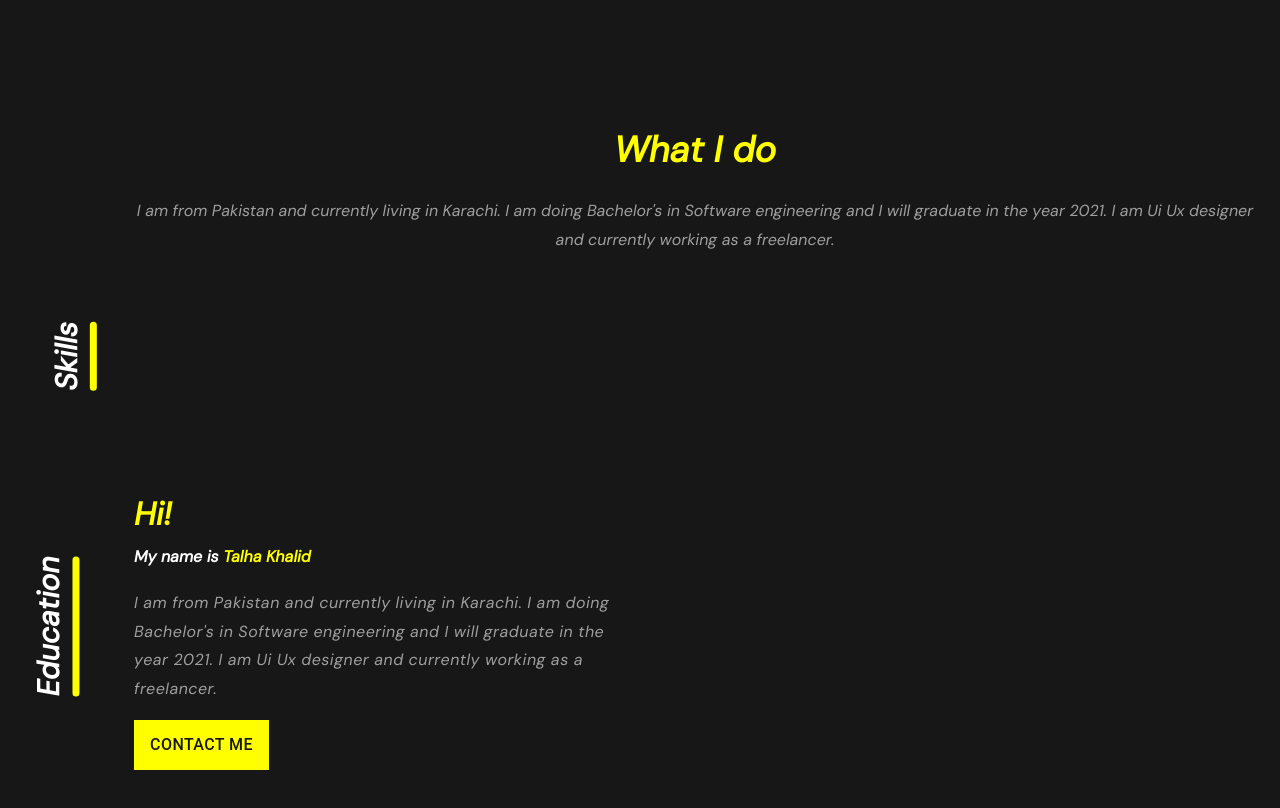
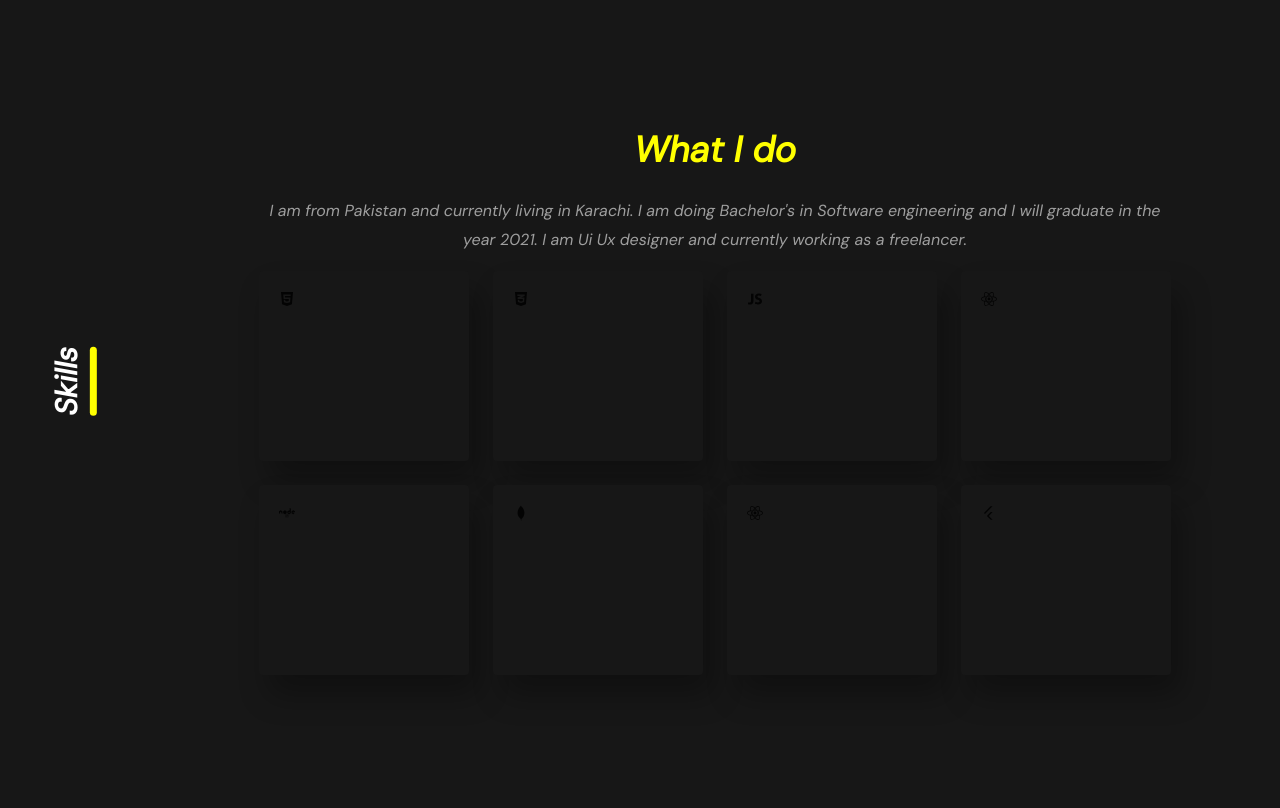
Before and after one commit to hafiztalhakh/portfolio, a React (Create React App) app: page / in a window 1280 px wide. Shown: the part 420-1228 px from the top of the page. Before the commit the page ends 1190 px from the top, so only its background shows below. Built offline with nearby package versions, Linux system fonts and the light colour scheme; a web font is replaced by a local one.

Commit message:
iicons added

```diff
--- a/package.json
+++ b/package.json
@@ -10,6 +10,7 @@
     "@testing-library/user-event": "^7.1.2",
     "react": "^16.13.1",
     "react-dom": "^16.13.1",
+    "react-icons": "^3.11.0",
     "react-router-dom": "^5.2.0",
     "react-scripts": "3.4.3"
   },
--- a/src/App.css
+++ b/src/App.css
@@ -166,3 +166,11 @@ body {
   color: #000 !important;
   box-shadow: 1px 2px 3px rgb(53, 52, 52);
 }
+
+.paper{
+  height: 150px;
+  width: auto;
+  padding: 20px;
+  background-color: #171717 !important;
+  box-shadow: 10px 20px 30px #0000004D !important;
+}
--- a/src/Components/Skills.js
+++ b/src/Components/Skills.js
@@ -1,13 +1,18 @@
 import React from 'react';
 //Material UI
-import { Container, Grid, makeStyles, Button } from '@material-ui/core';
+import { Container, Grid, makeStyles, Button, Paper } from '@material-ui/core';
 //React Router
 import { withRouter } from 'react-router-dom';
+
+import { FaWordpress, FaReact, FaNode, FaHtml5, FaCss3Alt } from 'react-icons/fa';
+import { RiFlutterLine } from "react-icons/ri";
+import { IoLogoJavascript } from 'react-icons/io';
+import { DiMongodb, DiFirebase } from 'react-icons/di'
 
 const styles = makeStyles(theme => ({
     textContainer: {
         position: 'relative',
-        marginLeft: 110
+        marginLeft: 150
     },
     hi: {
         color: '#ffff00',
@@ -30,17 +35,57 @@ const Skills = () => {
 
     return (
         <Container maxWidth="lg">
-            <h1 className='title-left' style={{ marginLeft: 53, top: 300 }}>Skills</h1>
+            <h1 className='title-left' style={{ marginLeft: 53, top: 325 }}>Skills</h1>
             <div className={classes.textContainer}>
-                <h1 className="title center-text">What I do</h1>
-                <p className="text-info center-text">
-                    I am from Pakistan and currently living in Karachi. I am doing Bachelor's in Software engineering and I will graduate in the year 2021. I am Ui Ux designer and currently working as a freelancer.
-                    </p>
+                <Container maxWidth="md">
+                    <h1 className="title center-text">What I do</h1>
+                    <p className="text-info center-text">
+                        I am from Pakistan and currently living in Karachi. I am doing Bachelor's in Software engineering and I will graduate in the year 2021. I am Ui Ux designer and currently working as a freelancer.
+                </p>
+                    <Grid container spacing={3}>
+                        <Grid item md={3}>
+                            <Paper elevation={3} className="paper">
+                                <FaHtml5 />
+                            </Paper>
+                        </Grid>
+                        <Grid item md={3}>
+                            <Paper elevation={3} className="paper">
+                                <FaCss3Alt />
+                            </Paper>
+                        </Grid>
+                        <Grid item md={3}>
+                            <Paper elevation={3} className="paper">
+                                <IoLogoJavascript />
+                            </Paper>
+                        </Grid>
+                        <Grid item md={3}>
+                            <Paper elevation={3} className="paper">
+                                <FaReact />
+                            </Paper>
+                        </Grid>
+                        <Grid item md={3}>
+                            <Paper elevation={3} className="paper">
+                                <FaNode />
+                            </Paper>
+                        </Grid>
+                        <Grid item md={3}>
+                            <Paper elevation={3} className="paper">
+                                <DiMongodb />
+                            </Paper>
+                        </Grid>
+                        <Grid item md={3}>
+                            <Paper elevation={3} className="paper">
+                                <FaReact />
+                            </Paper>
+                        </Grid>
+                        <Grid item md={3}>
+                            <Paper elevation={3} className="paper">
+                                <RiFlutterLine />
+                            </Paper>
+                        </Grid>
+                    </Grid>
+                </Container>
             </div>
-            <Grid contaienr spacing={3}>
-                <Grid item md={12}>
-                </Grid>
-            </Grid>
         </Container>
     )
 }
```
Also changed, not shown: 1 other file (tests, documents, lock files or other folders).
